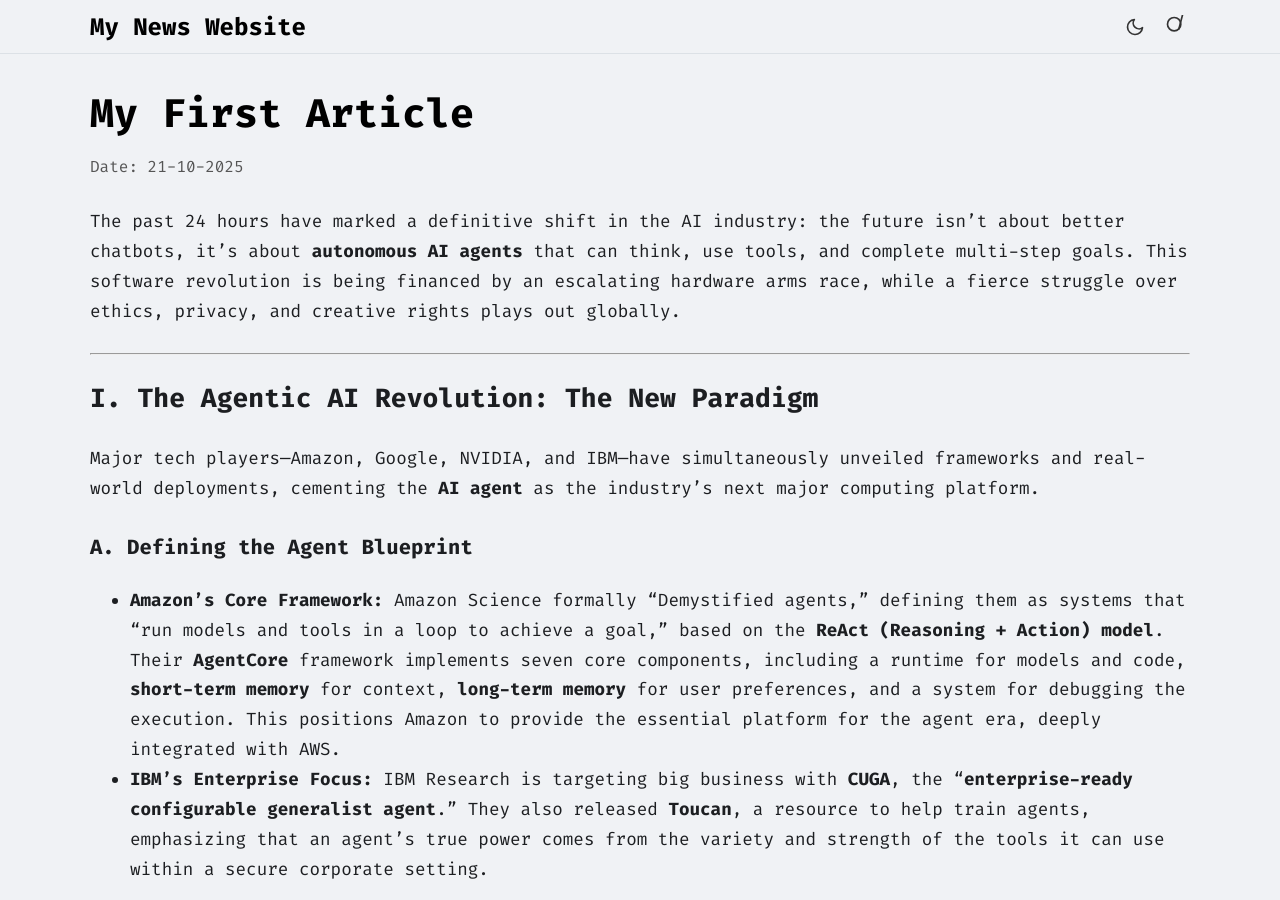
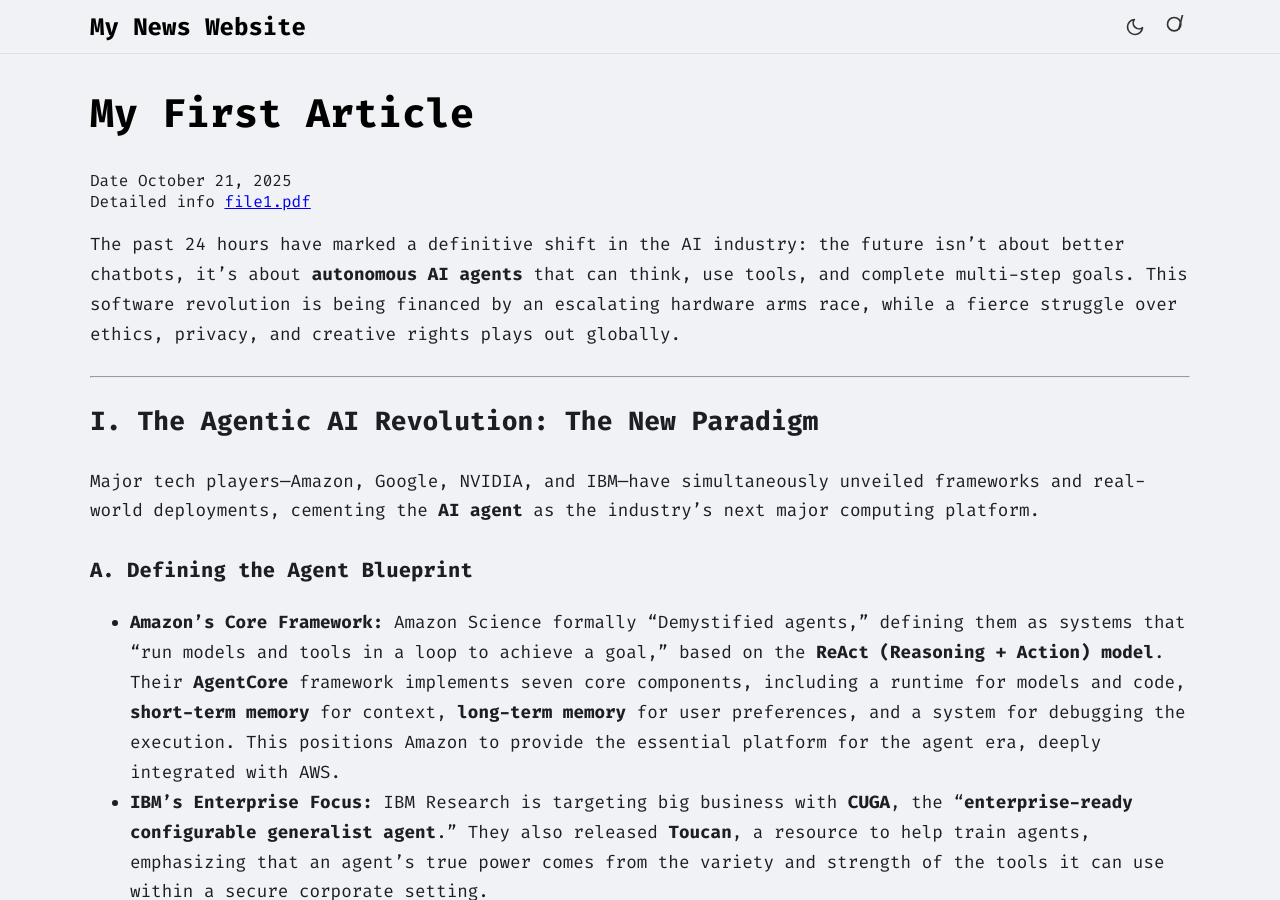
Before and after one commit to dip-bash/dipsfeed, a Jekyll site: the page built from _posts/2025-10-21-my-first-article.md, in a window 1280 px wide and 900 px high. Built offline with Jekyll 4.4.1, drawn with Linux system fonts in a browser that asks for light colours; some of the changed text lies outside the part shown.

Commit message:
Update post.html

```diff
--- a/_layouts/post.html
+++ b/_layouts/post.html
@@ -4,18 +4,38 @@
 <article class="post">
   <header class="post-header">
     <h1 class="post-title">{{ page.title }}</h1>
-    <p class="post-date">Date: {{ page.date | date: "%d-%m-%Y" }}</p>
   </header>
+
+  <div class="post-meta">
+    <div class="meta-item">
+        <span class="meta-label">Date</span>
+        <span class="meta-value">{{ page.date | date: "%B %d, %Y" }}</span>
+    </div>
+    {% if page.pdf_file %}
+    <div class="meta-item">
+        <span class="meta-label">Detailed info</span>
+        <span class="meta-value">
+            <a href="{{ site.baseurl }}{{ page.pdf_file }}" target="_blank" class="pdf-tag">
+                {{ page.pdf_file | split: '/' | last }}
+            </a>
+        </span>
+    </div>
+    {% endif %}
+  </div>
 
   <div class="post-content">
     {{ content }}
   </div>
 
-  {% if page.pdf_file %}
-    <p>
-      <a href="{{ site.baseurl }}{{ page.pdf_file }}" target="_blank" class="home-button">
-        Download Attached PDF
+  <nav class="post-nav">
+      <a href="{{ site.baseurl }}/" class="home-button">
+          <svg xmlns="http://www.w3.org/2000/svg" width="16" height="16" viewBox="0 0 24 24" fill="none" stroke="currentColor" stroke-width="2" stroke-linecap="round" stroke-linejoin="round"><path d="M3 9l9-7 9 7v11a2 2 0 0 1-2 2H5a2 2 0 0 1-2-2z"></path><polyline points="9 22 9 12 15 12 15 22"></polyline></svg>
+          HOME
       </a>
-    </p>
-  {% endif %}
+      <a href="javascript:history.back()" class="home-button">
+          <svg xmlns="http://www.w3.org/2000/svg" width="16" height="16" viewBox="0 0 24 24" fill="none" stroke="currentColor" stroke-width="2" stroke-linecap="round" stroke-linejoin="round"><line x1="19" y1="12" x2="5" y2="12"></line><polyline points="12 19 5 12 12 5"></polyline></svg>
+          BACK
+      </a>
+  </nav>
+
 </article>
```
